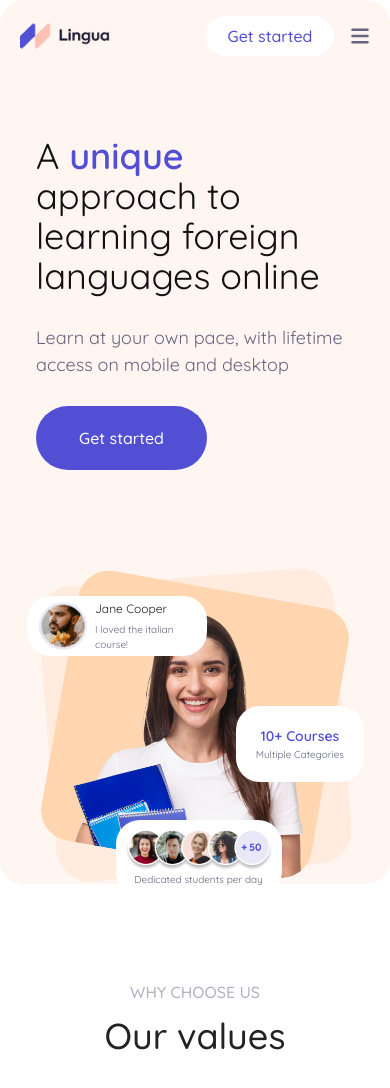
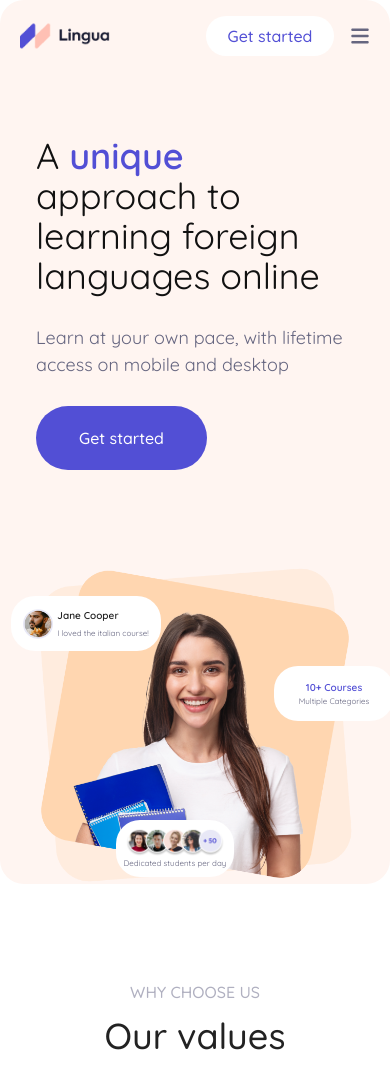
Before and after one commit to AtereD/lingua-ed, a Next.js app: page / in a window 390 px wide. Shown: the top 1088 px of the page. Built offline with nearby package versions, Linux system fonts and the light colour scheme.

Commit message:
Fixed image on hero component

```diff
--- a/components/Hero.jsx
+++ b/components/Hero.jsx
@@ -33,7 +33,7 @@ const Hero = ({ }) => {
           </div>
 
           <div className="flex items-center justify-center w-full lg:w-1/2">
-            <div className="relative">
+            <div className="relative ">
               <Image
                 src={"/assets/Base.png"}
                 width={450}
@@ -49,25 +49,26 @@ const Hero = ({ }) => {
                   alt="Image-container"
                   className='w-[350px] md:w-[450px] md:h-[450px]'
                 />
-                <div className="absolute flex items-center md:gap-4 md:h-[70px] md:w-[220px] md:top-[55px] bg-white rounded-3xl px-3 py-3 md:py-5 md:left-[-55px] top-[30px] gap-2 left-[-9px] w-[180px] h-[60px]">
+                <div className="absolute flex items-center md:gap-4 md:h-[70px] md:w-[200px] md:top-[55px] bg-white rounded-3xl px-2 md:py-5 md:left-[-45px] top-[30px] gap-1 left-[-25px] w-[150px] h-[55px] justify-center">
                   <Image
                     src={"/assets/Avatar.png"}
                     width={48}
                     height={48}
                     alt="Avatar"
+                    className='md:w-[48px] md:h-[48px] w-[30px] h-[30px]'
                   />
                   <div className="flex flex-col gap-1">
-                    <p className="text-[#222] md:text-[14px] text-[12px]">
+                    <p className="text-[#222] md:text-[14px] text-[10px] font-semibold ">
                       Jane Cooper
                     </p>
-                    <p className="text-[10px]">I loved the italian course!</p>
+                    <p className="md:text-[10px] text-[8px]">I loved the italian course!</p>
                   </div>
                 </div>
-                <div className="absolute md:right-[-100px] md:w-[180px] flex p-5 bg-white rounded-3xl flex-col text-center justify-center top-[140px] right-[-10px]">
-                    <div className="text-[#524fd5] font-semibold text-[14px]">
+                <div className="absolute md:right-[-80px] md:w-[150px] flex p-5 bg-white rounded-3xl flex-col text-center justify-center top-[100px] right-[-40px] w-[120px] h-[55px]">
+                    <div className="text-[#524fd5] font-semibold md:text-[14px] text-[10px]">
                   <CountUp end={'10'} delay={0} duration={3} />+ Courses</div>
 
-                  <p className="text-[10px]">Multiple Categories</p>
+                  <p className="md:text-[10px] text-[8px]">Multiple Categories</p>
                 </div>
                 <div className="absolute flex flex-col  justify-center bg-white rounded-3xl md:top-[80%] left-[25%] top-[80%] items-center ">
                   <div className="flex flex-col items-center w-full p-2">
@@ -76,9 +77,9 @@ const Hero = ({ }) => {
                       width={180}
                       height={56}
                       alt="Image"
-                      className='w-[150px] md:[180px]'
+                      className='w-[100px] md:[180px]'
                     />
-                    <p className="text-[10px]">Dedicated students per day</p>
+                    <p className="md:text-[10px] text-[8px]">Dedicated students per day</p>
                   </div>
 
                 </div>
```
